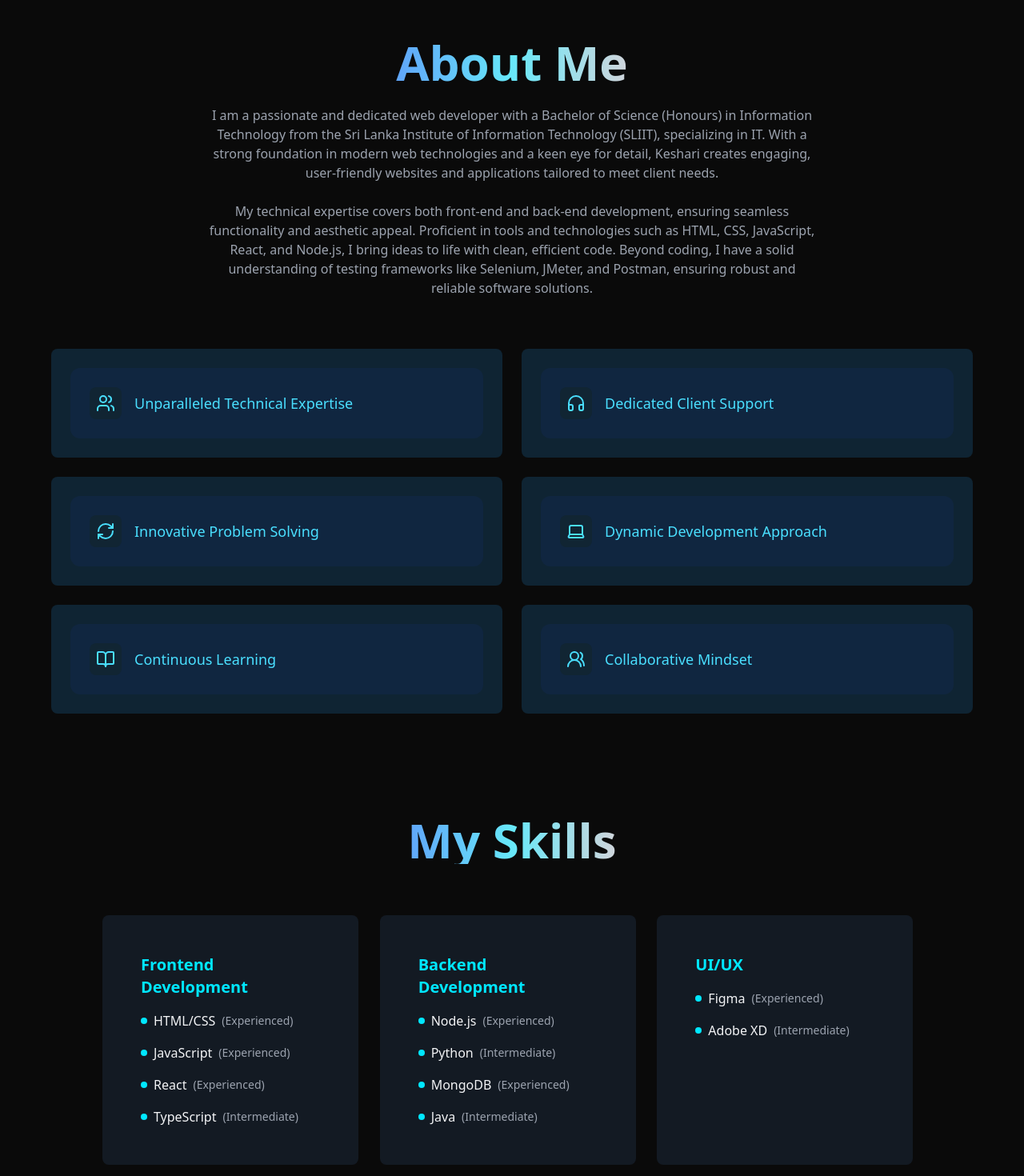
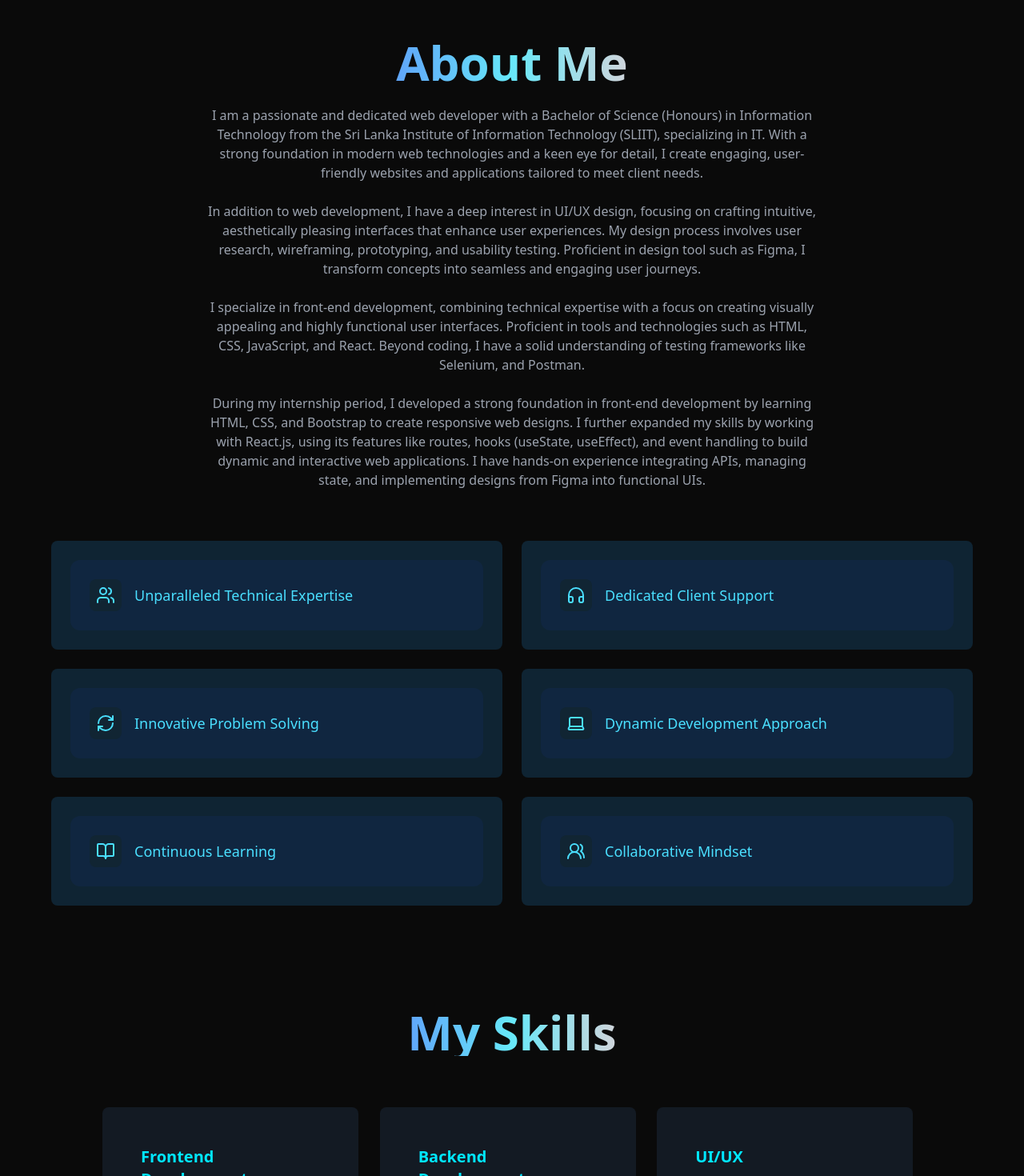
Before and after one commit to keshariT99/My-Portfolio, a React (Vite) app: page / in a window 1280 px wide. Shown: the part 1080-2550 px from the top of the page at 80% size. Built offline with nearby package versions, Linux system fonts and the light colour scheme.

Commit message:
Update portfolio links and refine project descriptions.

```diff
--- a/src/components/About.tsx
+++ b/src/components/About.tsx
@@ -41,14 +41,14 @@ const About = () => {
         whileInView="visible"
         viewport={{ once: false, amount: 0.5 }} >
           <p className="text-gray-400 transitionX(0) duration-300">
-          I am a passionate and dedicated web developer with a Bachelor of Science (Honours) in Information Technology from the
-                        Sri Lanka Institute of Information Technology (SLIIT), specializing in IT. With a strong foundation in modern web technologies
-                        and a keen eye for detail, Keshari creates engaging, user-friendly websites and applications tailored to meet client needs.
-                        <br /><br />
-                        My technical expertise covers both front-end and back-end development, ensuring seamless functionality and aesthetic appeal.
-                        Proficient in tools and technologies such as HTML, CSS, JavaScript, React, and Node.js, I bring ideas to life with clean,
-                        efficient code. Beyond coding, I have a solid understanding of testing frameworks like Selenium, JMeter, and Postman,
-                        ensuring robust and reliable software solutions.
+          I am a passionate and dedicated web developer with a Bachelor of Science (Honours) in Information Technology from the Sri Lanka Institute of Information Technology (SLIIT), specializing in IT. With a strong foundation in modern web technologies and a keen eye for detail, I create engaging, user-friendly websites and applications tailored to meet client needs.
+          <br /><br />
+          In addition to web development, I have a deep interest in UI/UX design, focusing on crafting intuitive, aesthetically pleasing interfaces that enhance user experiences. My design process involves user research, wireframing, prototyping, and usability testing. Proficient in design tool such as Figma, I transform concepts into seamless and engaging user journeys.
+          <br /><br />
+          I specialize in front-end development, combining technical expertise with a focus on creating visually appealing and highly functional user interfaces. Proficient in tools and technologies such as HTML, CSS, JavaScript, and React. Beyond coding, I have a solid understanding of testing frameworks like Selenium, and Postman.
+          <br /><br />
+          During my internship period, I developed a strong foundation in front-end development by learning HTML, CSS, and Bootstrap to create responsive web designs. I further expanded my skills by working with React.js, using its features like routes, hooks (useState, useEffect), and event handling to build dynamic and interactive web applications. I have hands-on experience integrating APIs, managing state, and implementing designs from Figma into functional UIs.
+
           </p>
        </motion.div>
 
--- a/src/components/Hero.tsx
+++ b/src/components/Hero.tsx
@@ -23,7 +23,7 @@ const Hero = () => {
           </h1>
           <p className="text-gray-400 mb-8">
           I am a recent graduate in Information Technology from SLIIT, equipped with strong technical, analytical, and interpersonal skills.
-                I am eager to leverage my academic background and practical experience in a Software Development. My passion for coding and problem-solving drives me to
+                I am eager to leverage my academic background and practical experience in a Software Design & Development. My passion for coding and problem-solving drives me to
                 contribute to impactful software projects, engage with clients, and refine my software development skills in a dynamic team environment!
           </p>
           <div className="flex gap-4">
--- a/src/components/Projects.tsx
+++ b/src/components/Projects.tsx
@@ -11,7 +11,7 @@ const Projects = () => {
       description: "Embark on unforgettable journeys with our cutting-edge Travel Platform. Seamlessly blending convenience with adventure, our site offers more than just bookings-it crafts exceptional experiences. Every feature is designed to inspire your wanderlust and simplify your travels. Whether it's flights, accommodations, or unique activities, we ensure that each journey is smooth and memorable. Welcome to the future of travel exploration.",
       image: "travelweb.jpg",
       category: "Web",
-      stack: ["ReactJs", "Tailwind CSS", "NodeJs"],
+      stack: ["React", "Tailwind CSS", "Javascript"],
       link: ["https://github.com/keshariT99/TravelWeb"],
       demo: ["https://travel-bug-web.vercel.app"]
     },
--- a/src/components/Skills.tsx
+++ b/src/components/Skills.tsx
@@ -21,7 +21,7 @@ const Skills = () => {
       { name: 'HTML/CSS', level: 'Experienced' },
       { name: 'JavaScript', level: 'Experienced' },
       { name: 'React', level: 'Experienced' },
-      { name: 'TypeScript', level: 'Intermediate' },
+      { name: 'TypeScript', level: 'Basic' },
     ],
 
     backend: [
@@ -43,7 +43,7 @@ const Skills = () => {
 
     uiux: [
       {name: 'Figma', level: 'Experienced'},
-      {name: 'Adobe XD', level: 'Intermediate'},
+
     ],
 
     api: [
```
